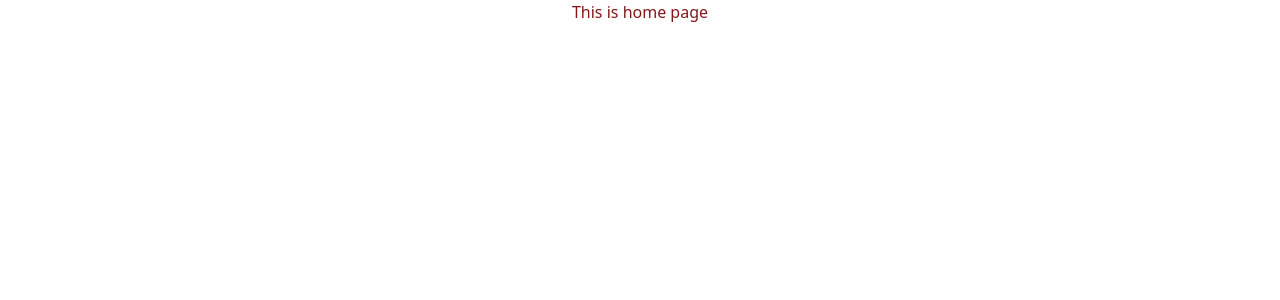
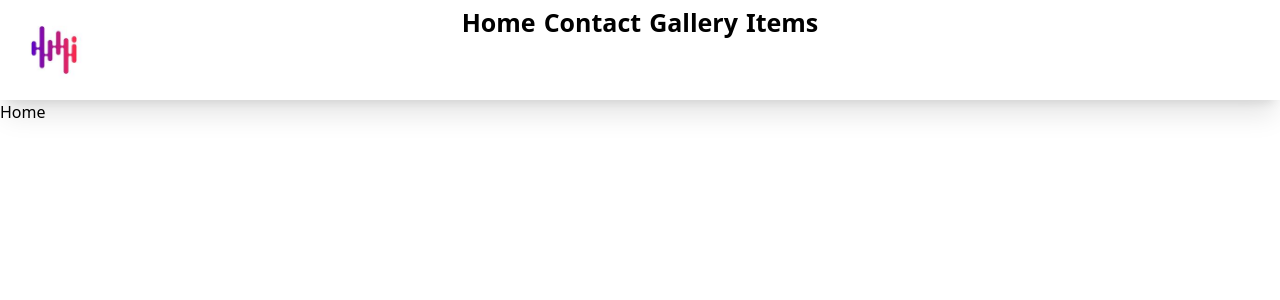
Before and after one commit to Imantha7/kv-audio-frontend, a React (Vite) app: page / in a window 1280 px wide. Shown: the top 300 px of the page. Built offline with nearby package versions, Linux system fonts and the light colour scheme.

Commit message:
add logo to header 🎈

```diff
--- /dev/null
+++ b/src/components/header.jsx
@@ -0,0 +1,20 @@
+import { Link } from "react-router-dom";
+
+export default function Header(){
+    return(
+        <header className="w-full h-[100px] shadow-xl
+        flex justify-center relative">
+            <img src="/logo.jpg" alt="logo" className="w-[100px] h-[100px]
+            object-cover absolute left-1 border-[4px]
+            border-white rounded-full"/>
+            <Link to="/" className="text-[25px]
+            font-bold m-1">Home</Link>
+            <Link to="/" className="text-[25px]
+            font-bold m-1">Contact</Link>
+            <Link to="/" className="text-[25px]
+            font-bold m-1">Gallery</Link>
+            <Link to="/" className="text-[25px]
+            font-bold m-1">Items</Link>
+        </header>
+    )
+}
--- a/src/pages/home/homePage.jsx
+++ b/src/pages/home/homePage.jsx
@@ -1,5 +1,11 @@
-export default function HomePge(){
+import Header from "../../components/header";
+
+export default function Home(){
+
     return(
-        <h1 className="text-red-900 flex items-center justify-center">This is home page</h1>
+      <div>
+        <Header/>
+        <h1>Home</h1>
+      </div>
     )
-}
+  }
```
Also changed, not shown: public/logo.jpg (added).
